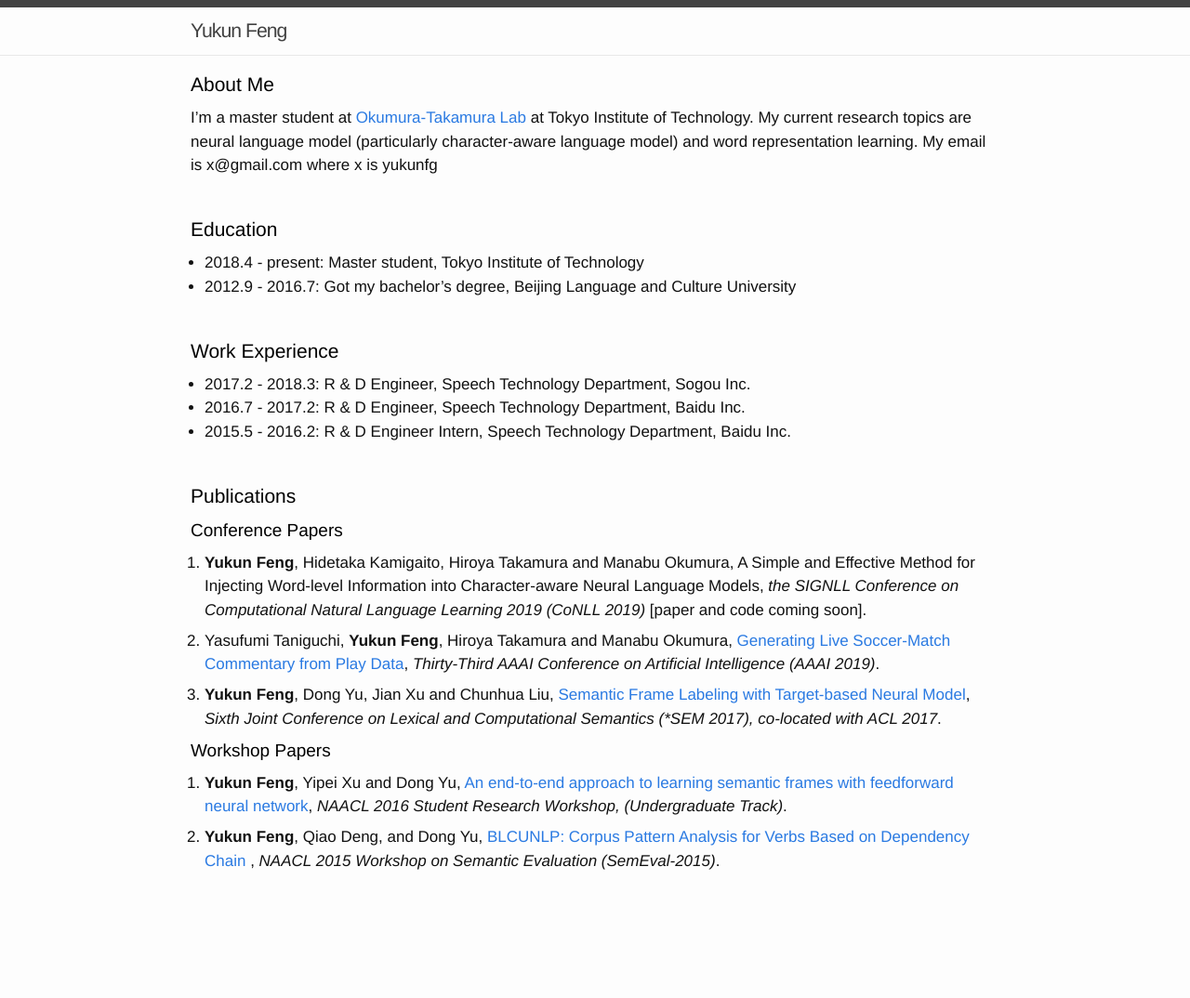
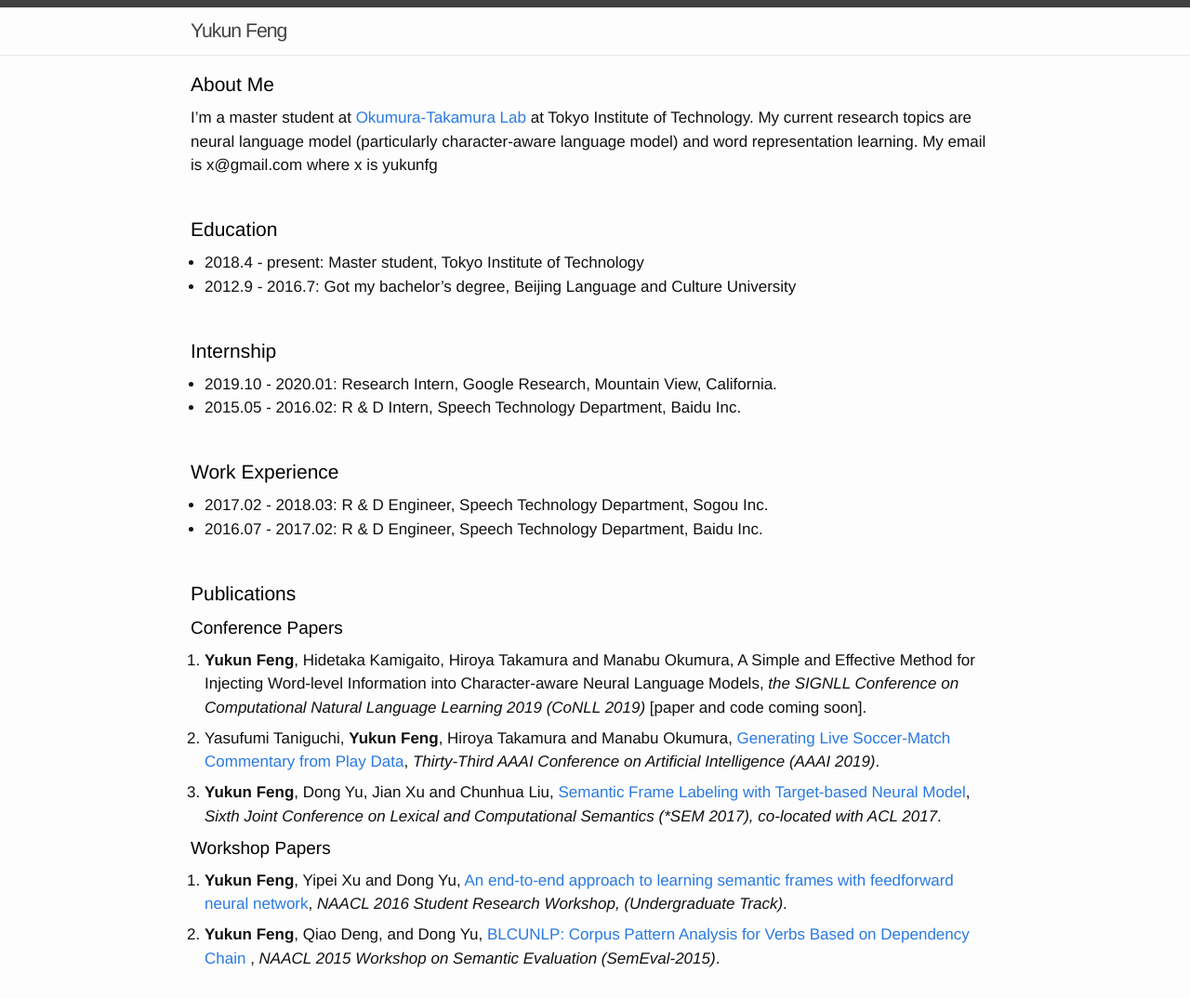
Before and after one commit to yukunfeng/yukunfeng.github.io, a Jekyll site: the page built from index.md, in a window 1280 px wide. Shown: the whole page at 93% size. Built offline with Jekyll 4.4.1, drawn with Linux system fonts in a browser that asks for light colours; before the commit the page ends 969 px from its top, so only the background shows below that.

Commit message:
add internship

```diff
--- a/index.md
+++ b/index.md
@@ -23,10 +23,15 @@ representation learning. My email is x@gmail.com  where x is yukunfg
 
 <br>
 
+<p style="color:black;font-size:21px;font-weight:Semibold">Internship</p>
+- 2019.10 - 2020.01: Research Intern, Google Research, Mountain View, California.
+- 2015.05 - 2016.02: R & D Intern, Speech Technology Department, Baidu Inc.
+
+<br>
+
 <p style="color:black;font-size:21px;font-weight:Semibold">Work Experience</p>
-- 2017.2 - 2018.3: R & D Engineer, Speech Technology Department, Sogou Inc.
-- 2016.7 - 2017.2: R & D Engineer, Speech Technology Department, Baidu Inc.
-- 2015.5 - 2016.2: R & D Engineer Intern, Speech Technology Department, Baidu Inc.
+- 2017.02 - 2018.03: R & D Engineer, Speech Technology Department, Sogou Inc.
+- 2016.07 - 2017.02: R & D Engineer, Speech Technology Department, Baidu Inc.
 
 <br>
 
```
